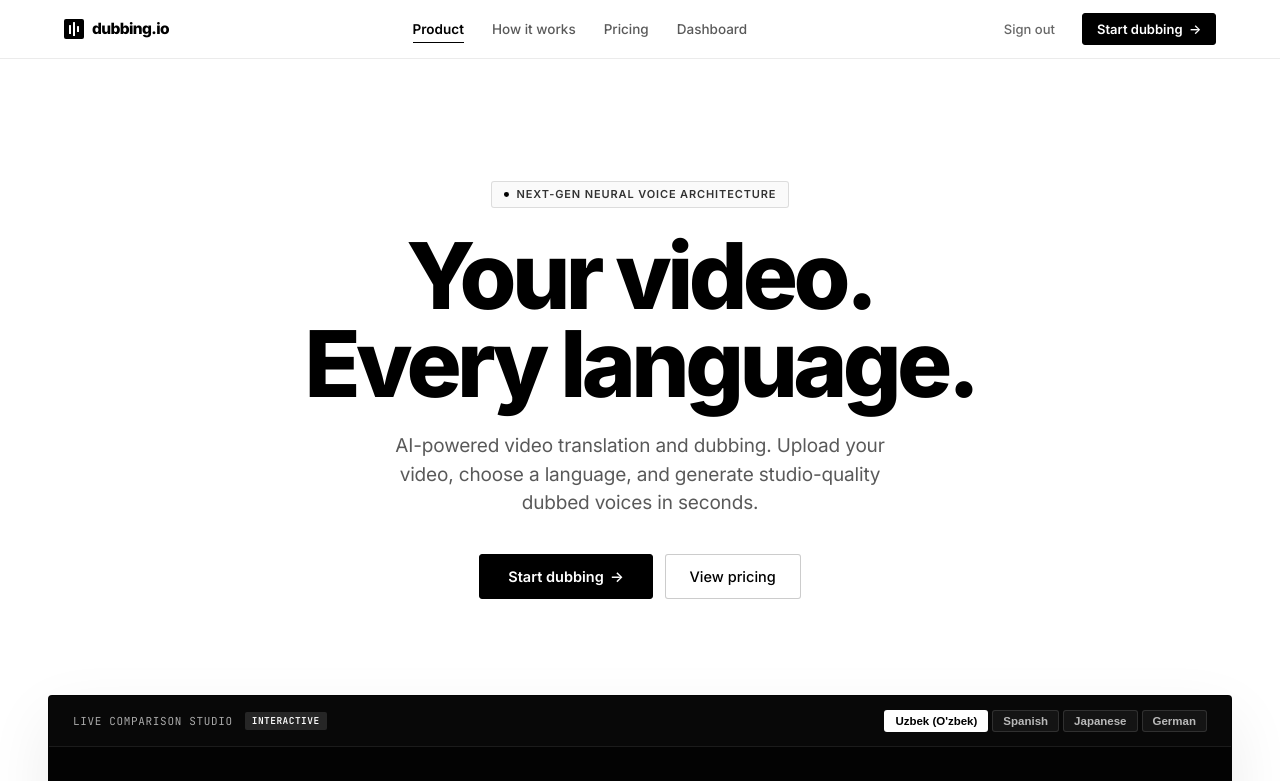
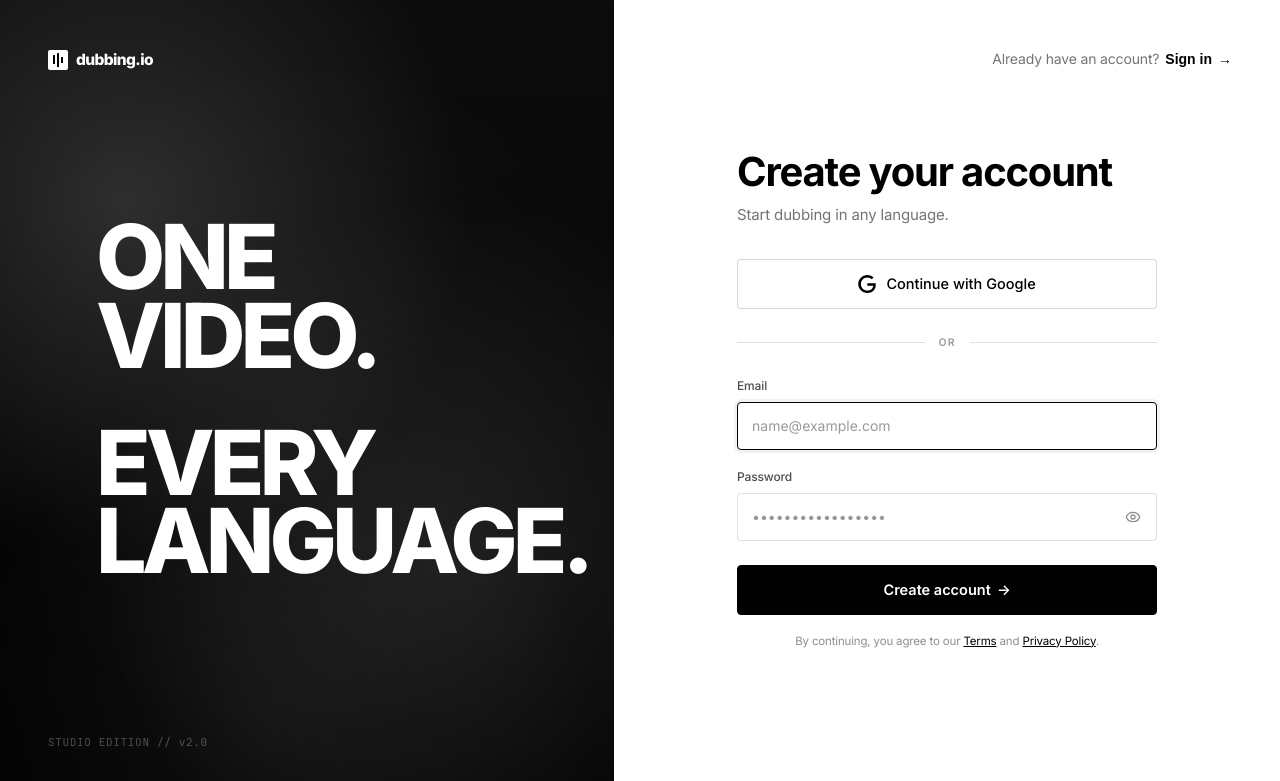
Before and after one commit to bahodr-dev/dubbing.io, a React (Vite) app: page / in a window 1280 px wide. Shown: the top 781 px of the page. Built offline with nearby package versions, Linux system fonts and the light colour scheme.

Commit message:
feat(routing): set Sign Up page as immediate default entry point for all visitors

```diff
--- a/src/App.tsx
+++ b/src/App.tsx
@@ -12,7 +12,16 @@ import { PricingView } from './views/PricingView';
 import { SignUpView } from './views/SignUpView';
 
 export function App() {
-  const [activeTab, setActiveTab] = useState<ActiveTab>('landing');
+  const [userEmail, setUserEmail] = useState<string | null>(() => {
+    return localStorage.getItem('dubbing_io_user');
+  });
+
+  // Default directly to 'signup' if user is not authenticated, otherwise 'dashboard'
+  const [activeTab, setActiveTab] = useState<ActiveTab>(() => {
+    const savedUser = localStorage.getItem('dubbing_io_user');
+    return savedUser ? 'dashboard' : 'signup';
+  });
+
   const [projects, setProjects] = useState<Project[]>(() => {
     const saved = localStorage.getItem('dubbing_io_projects');
     if (saved) {
@@ -28,9 +37,6 @@ export function App() {
   const [activeProjectId, setActiveProjectId] = useState<string | null>(INITIAL_PROJECTS[0].id);
   const [isAuthOpen, setIsAuthOpen] = useState(false);
   const [isNewDubOpen, setIsNewDubOpen] = useState(false);
-  const [userEmail, setUserEmail] = useState<string | null>(() => {
-    return localStorage.getItem('dubbing_io_user') || 'bahodir@dubbing.io';
-  });
 
   // Persist projects to localStorage
   useEffect(() => {
@@ -76,14 +82,15 @@ export function App() {
   const handleLogout = () => {
     setUserEmail(null);
     localStorage.removeItem('dubbing_io_user');
-    setActiveTab('landing');
+    setActiveTab('signup');
+    window.scrollTo({ top: 0, behavior: 'smooth' });
   };
 
   const handleSelectPlan = (_plan: string) => {
     setIsNewDubOpen(true);
   };
 
-  // Dedicated Full-Screen Experience for Sign Up
+  // Dedicated Full-Screen Experience for Sign Up (Default Entry Point)
   if (activeTab === 'signup') {
     return (
       <div className="app-container">
```
